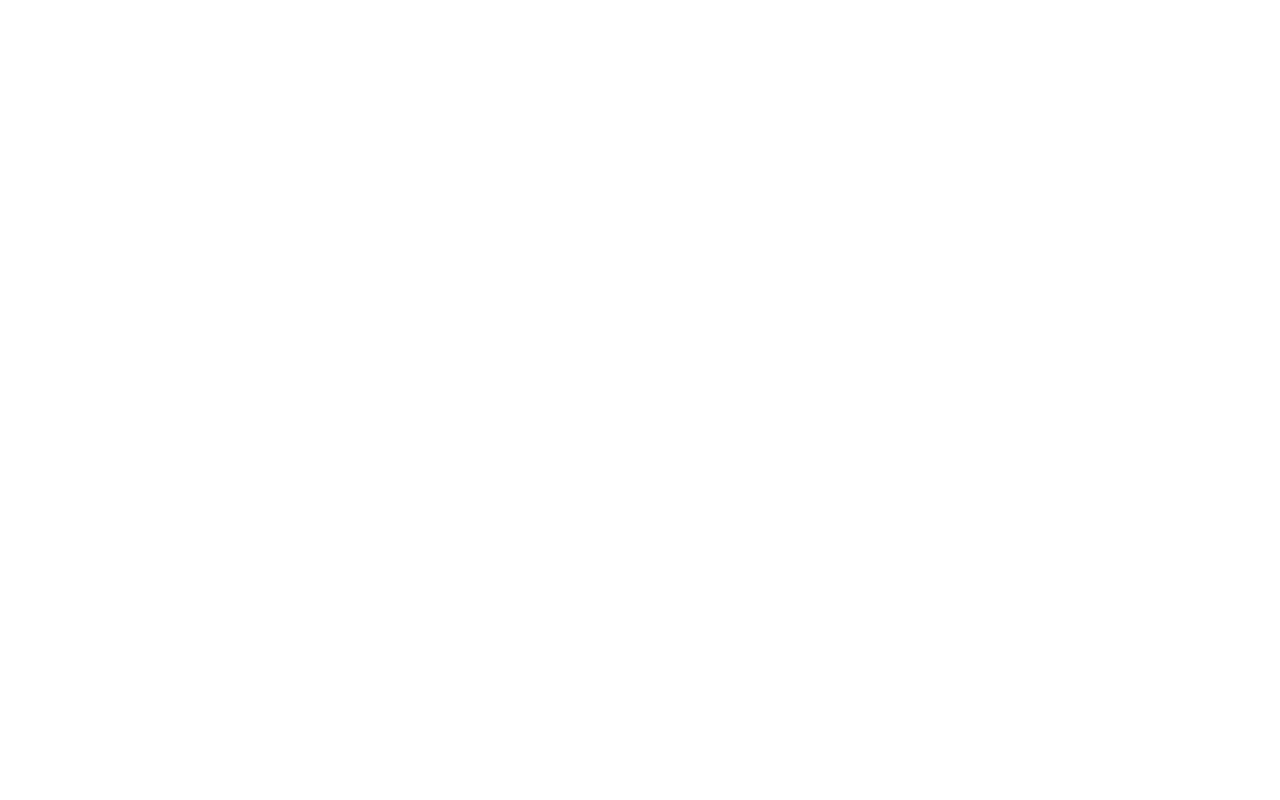
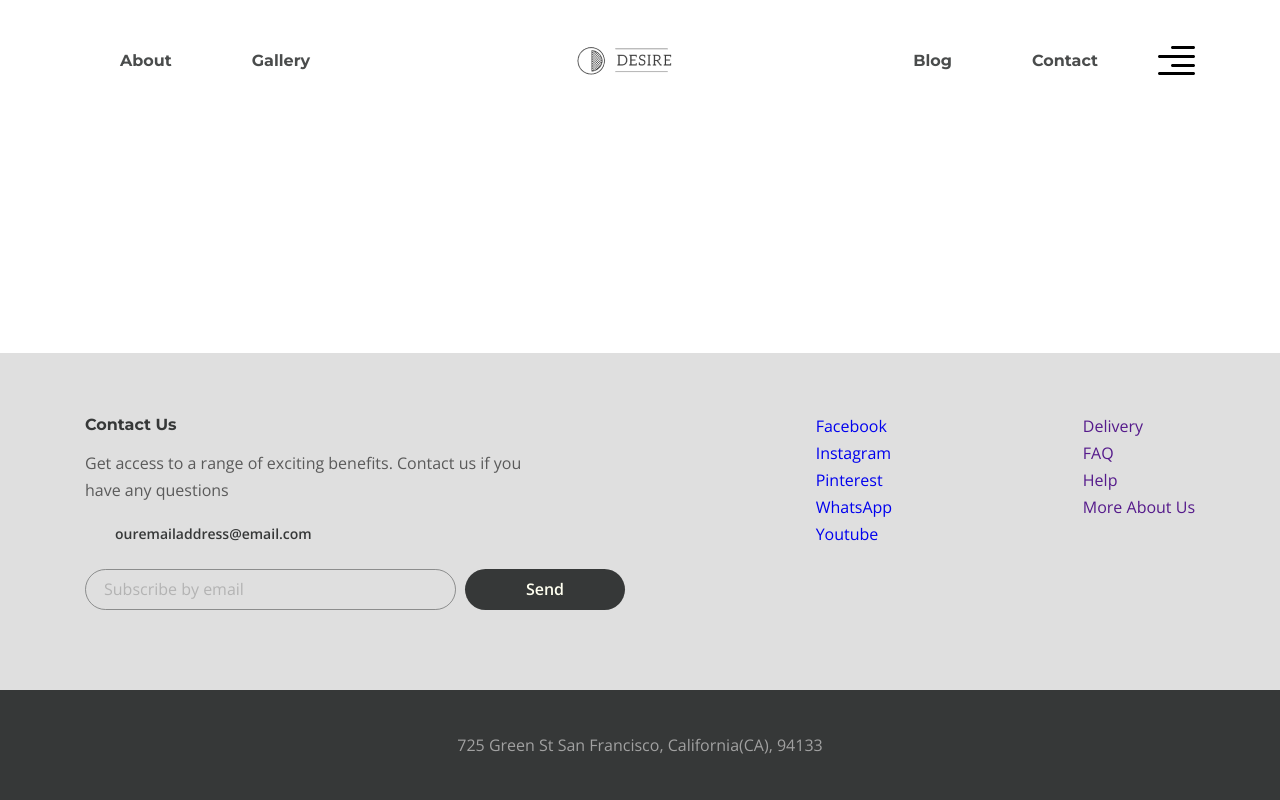
Before and after one commit to AlexKomaha/furniture, a website: page app/index.html in a window 1280 px wide. Drawn offline with nearby package versions, Linux system fonts and the light colour scheme.

Commit message:
Added header and footer html and style scss

```diff
--- a/app/index.html
+++ b/app/index.html
@@ -5,15 +5,104 @@
   <meta charset="UTF-8">
   <meta name="viewport" content="width=device-width, initial-scale=1.0">
   <title>Document</title>
-  <link rel="stylesheet" href="css/style.min.css">
+  <link rel="preconnect" href="https://fonts.googleapis.com">
+<link rel="preconnect" href="https://fonts.gstatic.com" crossorigin>
+<link href="https://fonts.googleapis.com/css2?family=Inter:ital,opsz,wght@0,14..32,100..900;1,14..32,100..900&family=Open+Sans:ital,wght@0,300..800;1,300..800&display=swap" rel="stylesheet">
+<link rel="preconnect" href="https://fonts.googleapis.com">
+<link rel="preconnect" href="https://fonts.gstatic.com" crossorigin>
+<link href="https://fonts.googleapis.com/css2?family=Inter:ital,opsz,wght@0,14..32,100..900;1,14..32,100..900&family=Montserrat:ital,wght@0,100..900;1,100..900&family=Open+Sans:ital,wght@0,300..800;1,300..800&display=swap" rel="stylesheet">
+<link rel="stylesheet" href="css/style.min.css">
 </head>
-
 <body>
-
-  <header class="header"></header>
   <div class="wrapper">
+  <header class="header">
+    <div class="container">
+      <div class="header__inner">
+        <nav class="menu">
+          <ul class="menu__list">
+            <li class="menu__list-item">
+              <a href="#" class="menu__list-link">About</a>
+            </li>
+            <li class="menu__list-item">
+              <a href="#" class="menu__list-link">Gallery</a>
+            </li>
+          </ul>
+        </nav>
+        <a href="" class="logo">
+          <img src="images/logo.png" alt="logo">
+        </a>
+        <nav class="menu">
+          <ul class="menu__list">
+            <li class="menu__list-item">
+              <a href="#" class="menu__list-link">Blog</a>
+            </li>
+            <li class="menu__list-item">
+              <a href="#" class="menu__list-link">Contact</a>
+            </li>
+          </ul>
+        </nav>
+        <button class="header__btn">
+          <img src="images/icon_menu.svg" alt="icon menu">
+        </button>
+      </div>
+    </div>
+  </header>
     <main class="main"></main>
-    <footer class="footer"></footer>
+    <footer class="footer">
+      <div class="footer__content">
+      <div class="container">
+        <div class="footer__inner">
+          <div class="footer__info">
+            <h6 class="footer__info-title">Contact Us</h6>
+            <p class="footer__info-text">Get access to a range of exciting benefits. Contact us if you have any questions</p>
+            <a href="mailto:ouremailaddress@email.com" class="footer__info-email">ouremailaddress@email.com</a>
+            <form class="footer__form">
+              <input class="footer__form-input" type="email" placeholder="Subscribe by email">
+              <button class="footer__form-button" type="submit">Send</button>
+            </form>
+          </div>
+          <ul class="footer__social">
+            <li class="footer__social-item">
+              <a href="#" class="footer__social-link">Facebook</a>
+            </li>
+            <li class="footer__social-item">
+              <a href="#" class="footer__social-link">Instagram</a>
+            </li>
+            <li class="footer__social-item">
+              <a href="#" class="footer__social-link">Pinterest</a>
+            </li>
+            <li class="footer__social-item">
+              <a href="#" class="footer__social-link">WhatsApp</a>
+            </li>
+            <li class="footer__social-item">
+              <a href="#" class="footer__social-link">Youtube</a>
+            </li>
+          </ul>
+          <nav class="footer__menu">
+            <ul class="footer__menu-list">
+              <li class="footer__menu-item">
+                <a href="" class="footer__menu-link">Delivery</a>
+              </li>
+              <li class="footer__menu-item">
+                <a href="" class="footer__menu-link">FAQ</a>
+              </li>
+              <li class="footer__menu-item">
+                <a href="" class="footer__menu-link">Help</a>
+              </li>
+              <li class="footer__menu-item">
+                <a href="" class="footer__menu-link">More About Us</a>
+              </li>
+            </ul>
+          </nav>
+        </div>
+      </div>
+      </div>
+      <div class="footer__copyright">
+        <div class="container">
+          <p>725 Green St San Francisco, California(CA), 94133</p>
+      </div>
+    </div>
+    </footer>
   </div>
 
 
--- a/app/scss/_global.scss
+++ b/app/scss/_global.scss
@@ -1,6 +1,14 @@
 html,
 body {
 	height: 100%;
+}
+
+body {
+  font-family: 'Open Sans', sans-serif;
+  font-size: 16px;
+  line-height: 27px;
+  font-weight: 400;
+  color: $default;
 }
 
 .wrapper {
@@ -17,7 +25,7 @@ body {
 }
 
 .container{
-  max-width: 1200px;
+  max-width: 1140px;
   margin: 0 auto;
   padding: 0 15px;
 }
--- a/app/scss/_reset.scss
+++ b/app/scss/_reset.scss
@@ -30,6 +30,7 @@ blockquote,
 dl,
 dd {
   margin: 0;
+  font-size: inherit;
 }
 
 ul[class] {
--- a/app/scss/_vars.scss
+++ b/app/scss/_vars.scss
@@ -0,0 +1,7 @@
+%title-font {
+  font-family: "Montserrat", sans-serif;
+  font-weight: 700;
+}
+
+$title: #363838;
+$default: #5A5A5A;
--- a/app/scss/style.scss
+++ b/app/scss/style.scss
@@ -3,3 +3,105 @@
 @import 'reset';
 @import 'libs';
 @import 'global';
+
+.header {
+  &__inner {
+    display: flex;
+    justify-content: space-between;
+    align-items: center;
+    height: 120px;
+  }
+  &__btn {
+    background-color: transparent;
+    border: none;
+    padding: 0;
+    cursor: pointer;
+  }
+}
+
+.logo {
+  margin: 0 auto;
+}
+
+.menu {
+  padding-right: 15px;
+  &__list {
+    display: flex;
+  }
+  &__list-item {
+    padding-left: 35px;
+    padding-right: 45px;
+  }
+  &__list-link {
+    @extend %title-font;
+    color: rgba(54, 56, 56, 0.9);
+    line-height: 22px;
+  }
+}
+
+.footer {
+  &__content {
+    background: #dfdfdf;
+    padding: 60px 0 80px;
+  }
+  &__inner {
+    display: flex;
+    justify-content: space-between;
+  }
+  &__info {
+    width: 540px;
+  }
+  &__info-text {
+    margin-bottom: 16px;
+    max-width: 475px;
+  }
+  &__info-email {
+    padding-left: 30px;
+    font-weight: 600;
+    font-size: 14px;
+    color: $title;
+    margin-bottom: 22px;
+    display: inline-block;
+  }
+  &__form {
+    display: flex;
+  }
+  &__form-input {
+    padding: 6px 10px 6px 18px;
+    border-radius: 21px;
+    background-color: transparent;
+    opacity: 0.7;
+    border: 1px solid rgba($title, .7);
+    width: 100%;
+    &::placeholder {
+      font-family: 'Open Sans', sans-serif;
+      font-weight: 400;
+      font-size: 16px;
+      line-height: 27px;
+      color: #a1a1a1;
+    }
+  }
+  &__form-button {
+    background-color: $title;
+    border: none;
+    color: #fffff0;
+    border-radius: 21px;
+    font-weight: 600;
+    padding: 6px 12px;
+    min-width: 160px;
+    margin-left: 9px;
+    cursor: pointer;
+  }
+  &__copyright {
+    background-color: $title;
+    color: #a1a1a1;
+    text-align: center;
+    padding: 42px 0 41px;
+  }
+  &__info-title {
+    color: $title;
+    @extend %title-font;
+    margin-bottom: 14px;
+    line-height: 23px;
+  }
+}
```
Also changed, not shown: app/css/style.min.css, app/images/icon_menu.svg (added), app/images/logo.png (added), 1 other file.
